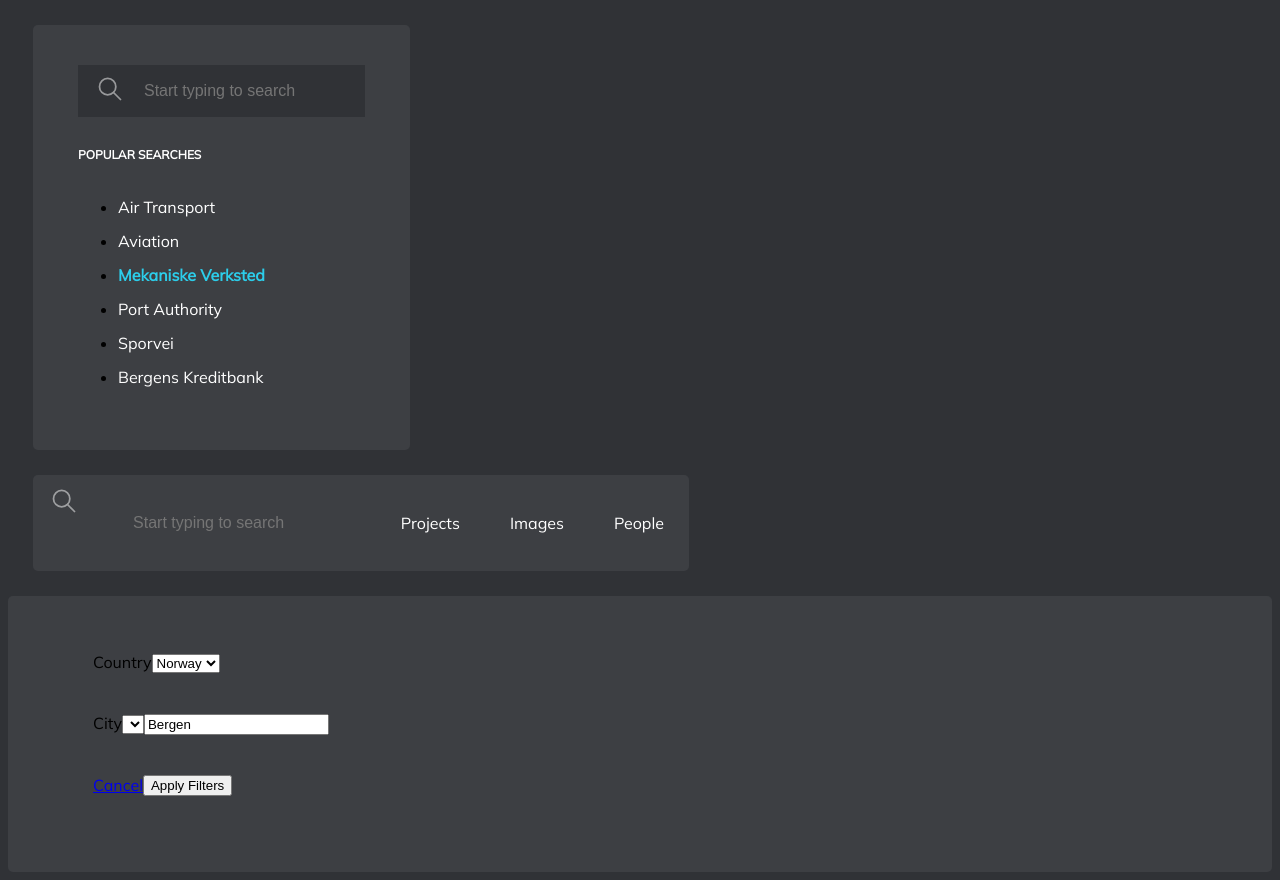
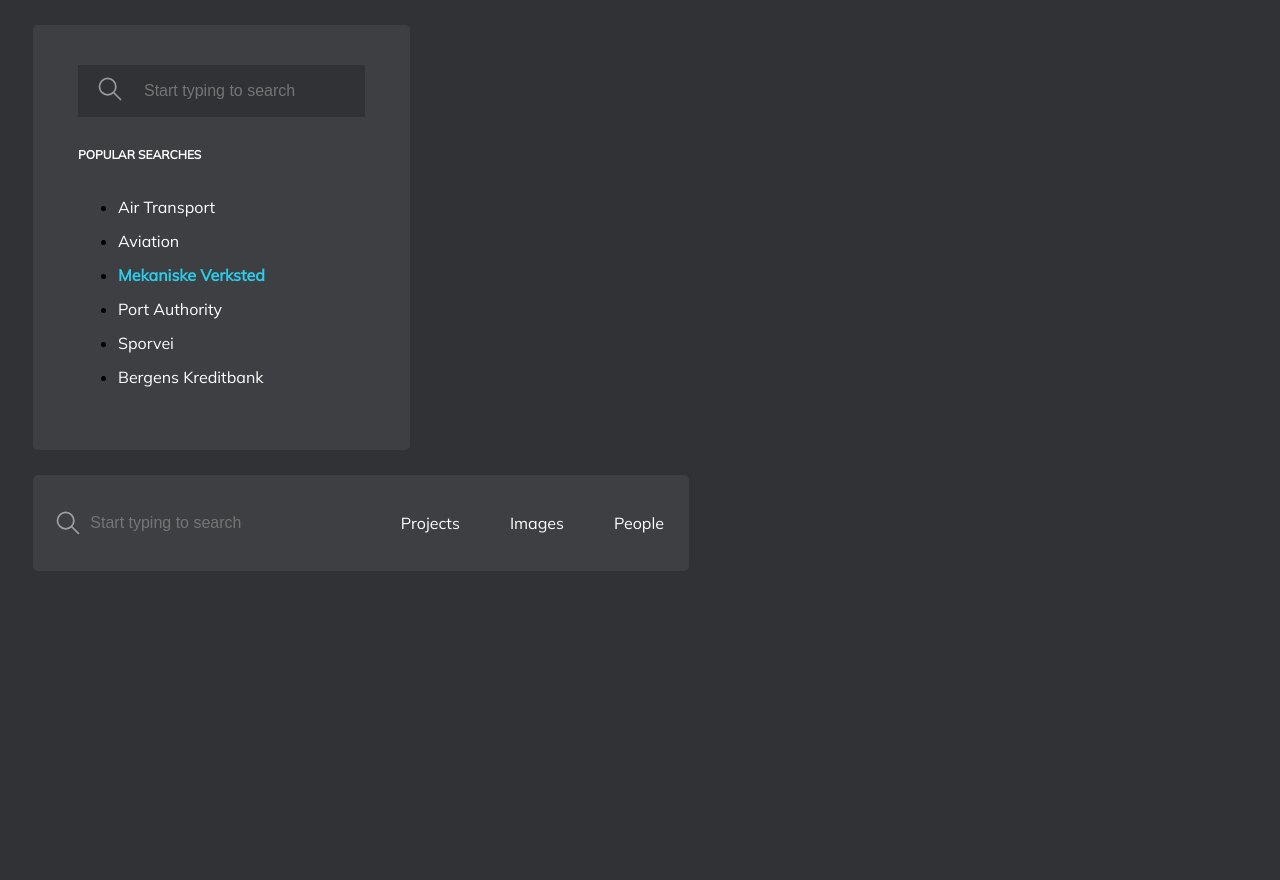
Before and after one commit to UmayD/DailyUI, a plain HTML site: page Day1/index.html in a window 1280 px wide. After the commit the page ends 800 px from the top, so only its background shows below. Drawn offline with Linux system fonts and the light colour scheme.

Commit message:
edit day 1 & add ss

```diff
--- a/Day1/index.html
+++ b/Day1/index.html
@@ -69,40 +69,5 @@
         </div>
     </div>
     <!--Second Page-->
-
-    <!--Third Page-->
-    <div class="component_filter">
-        <form class="filter_form" action="">
-            <ul>
-                <li>
-                    <div class="key">Country</div>
-                    <div class="value">
-                        <select name="" id="">
-                            <option value="">Norway</option>
-                            <option value="">Turkey</option>
-                        </select>
-                    </div>
-                </li>
-                <li>
-                    <div class="key">City</div>
-                    <div class="value">
-                        <select name="" id="">
-                            <input type="text" value="Bergen">
-                        </select>
-                    </div>
-                </li>
-
-                <li class="filter-button">
-                    <a href="#">
-                        Cancel
-                    </a>
-                    <button type="submit">Apply Filters</button>
-                </li>
-            </ul>
-        </form>
-
-
-    </div>
-    <!--Third Page-->
 </body>
 </html>
--- a/Day1/style.css
+++ b/Day1/style.css
@@ -106,7 +106,6 @@ body {
   height: 40px;
   background-color: transparent;
   border: none;
-  padding-left: 53px;
   font-size: 16px;
   color: #fff;
 }
@@ -119,6 +118,9 @@ body {
   width: 50px;
   height: 68px;
   text-align: center;
+  display: flex;
+  align-items: center;
+  justify-content: center;
 }
 
 /* RADIO BUTTONS START */
@@ -150,17 +152,3 @@ body {
   color: #2ccdea;
 }
 /* RADIO BUTTONS ENDS */
-
-.component_filter {
-  background: #3d3f43;
-  border-radius: 5px;
-  padding: 40px 45px;
-}
-
-.component_filter .filter_form ul li {
-  display: flex;
-}
-
-.component_filter .filter_form ul li :not(last-child) {
-  margin-bottom: 20px;
-}
```
Also changed, not shown: Day1/ss_day1.PNG (added).
